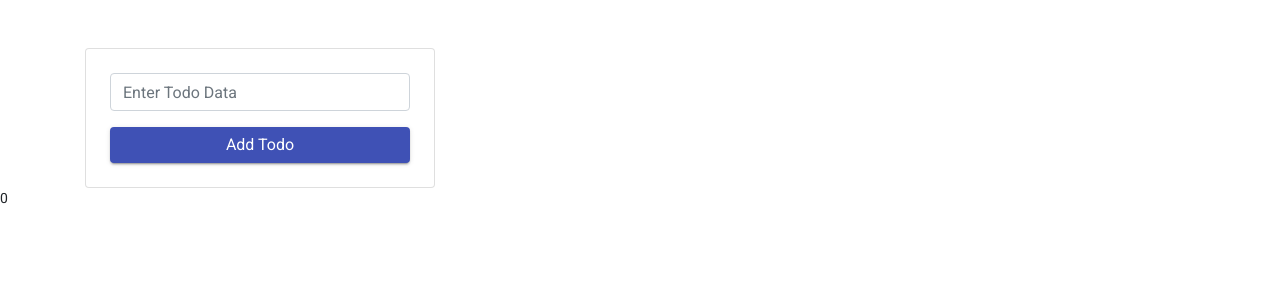
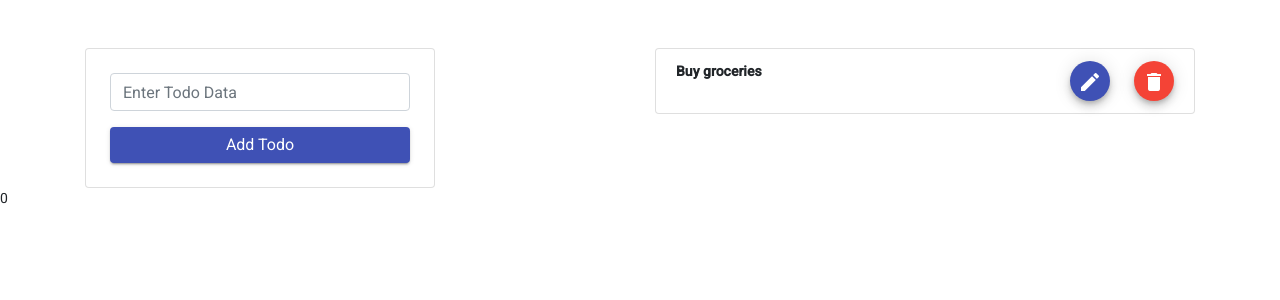
Before and after one commit to skiranbiradar666/todo, an Angular app: page / in a window 1280 px wide. Shown: the top 300 px of the page. Built offline with nearby package versions, Linux system fonts and the light colour scheme.

Commit message:
changes update in todoread

```diff
--- a/src/app/shared/components/todo/todo.component.ts
+++ b/src/app/shared/components/todo/todo.component.ts
@@ -8,6 +8,7 @@ import { Itodo } from 'src/app/model/todo';
   styleUrls: ['./todo.component.scss']
 })
 export class TodoComponent implements OnInit {
+ todoData:Array<Itodo> = todoArr
   constructor() { }
 
   ngOnInit(): void {
```
